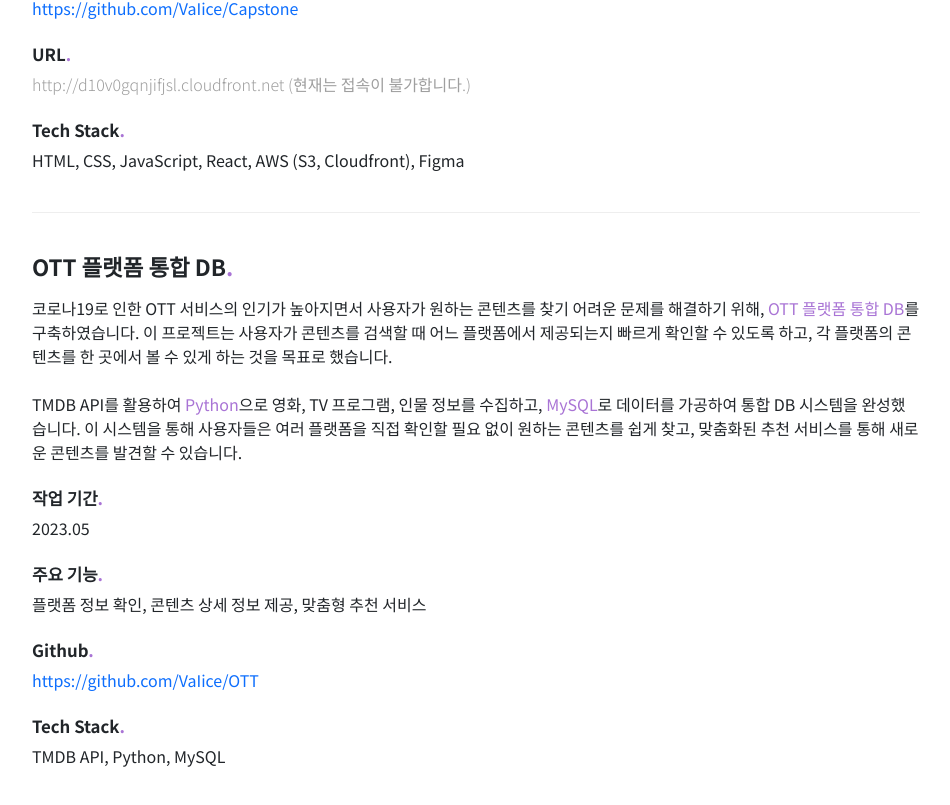
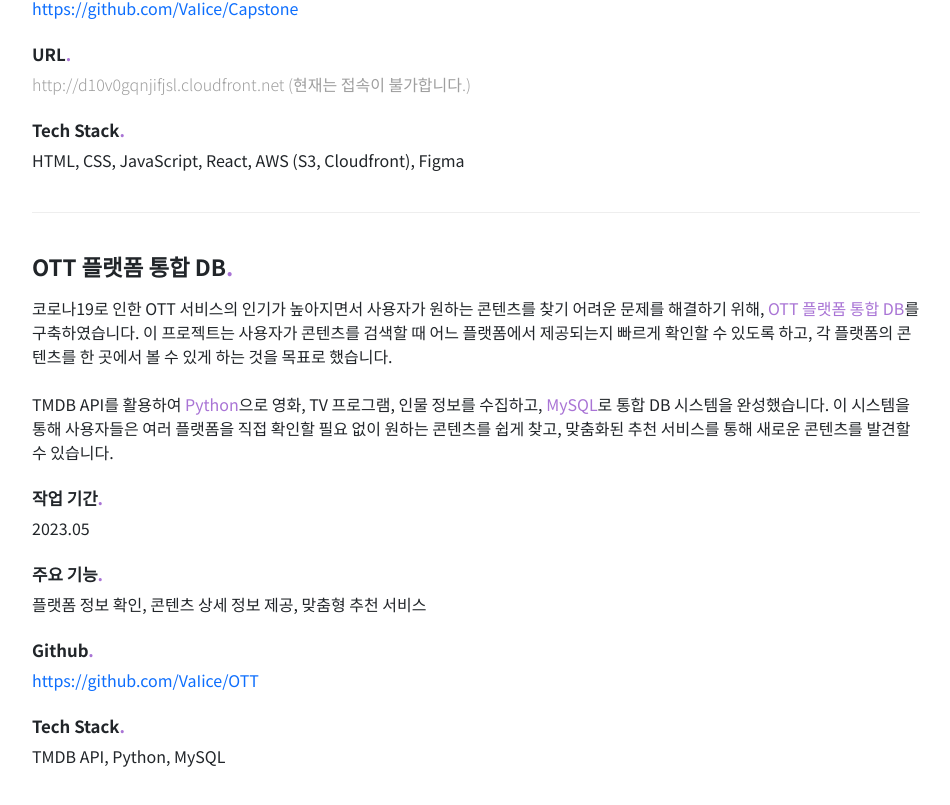
Before and after one commit to VaIice/resume, a React (Create React App) app: page / in a window 1280 px wide. Shown: the part 4193-4998 px from the top of the page, without its empty margins (164-1114 px from the left). Built offline with nearby package versions, Linux system fonts and the light colour scheme.

Commit message:
project: ott modify

```diff
--- a/src/Components/Projects/Database.jsx
+++ b/src/Components/Projects/Database.jsx
@@ -5,7 +5,7 @@
        코로나19로 인한 OTT 서비스의 인기가 높아지면서 사용자가 원하는 콘텐츠를 찾기 어려운 문제를 해결하기 위해, <span className="highlight">OTT 플랫폼 통합 DB</span>를 구축하였습니다.
        이 프로젝트는 사용자가 콘텐츠를 검색할 때 어느 플랫폼에서 제공되는지 빠르게 확인할 수 있도록 하고, 각 플랫폼의 콘텐츠를 한 곳에서 볼 수 있게 하는 것을 목표로 했습니다.<br/><br/>
 
-       TMDB API를 활용하여 <span className="highlight">Python</span>으로 영화, TV 프로그램, 인물 정보를 수집하고, <span className="highlight">MySQL</span>로 데이터를 가공하여 통합 DB 시스템을 완성했습니다.
+       TMDB API를 활용하여 <span className="highlight">Python</span>으로 영화, TV 프로그램, 인물 정보를 수집하고, <span className="highlight">MySQL</span>로 통합 DB 시스템을 완성했습니다.
        이 시스템을 통해 사용자들은 여러 플랫폼을 직접 확인할 필요 없이 원하는 콘텐츠를 쉽게 찾고, 맞춤화된 추천 서비스를 통해 새로운 콘텐츠를 발견할 수 있습니다.
        <h5>작업 기간<span className="highlight">.</span></h5><span>2023.05</span>
       <h5>주요 기능<span className="highlight">.</span></h5><span>플랫폼 정보 확인, 콘텐츠 상세 정보 제공, 맞춤형 추천 서비스</span>
```
